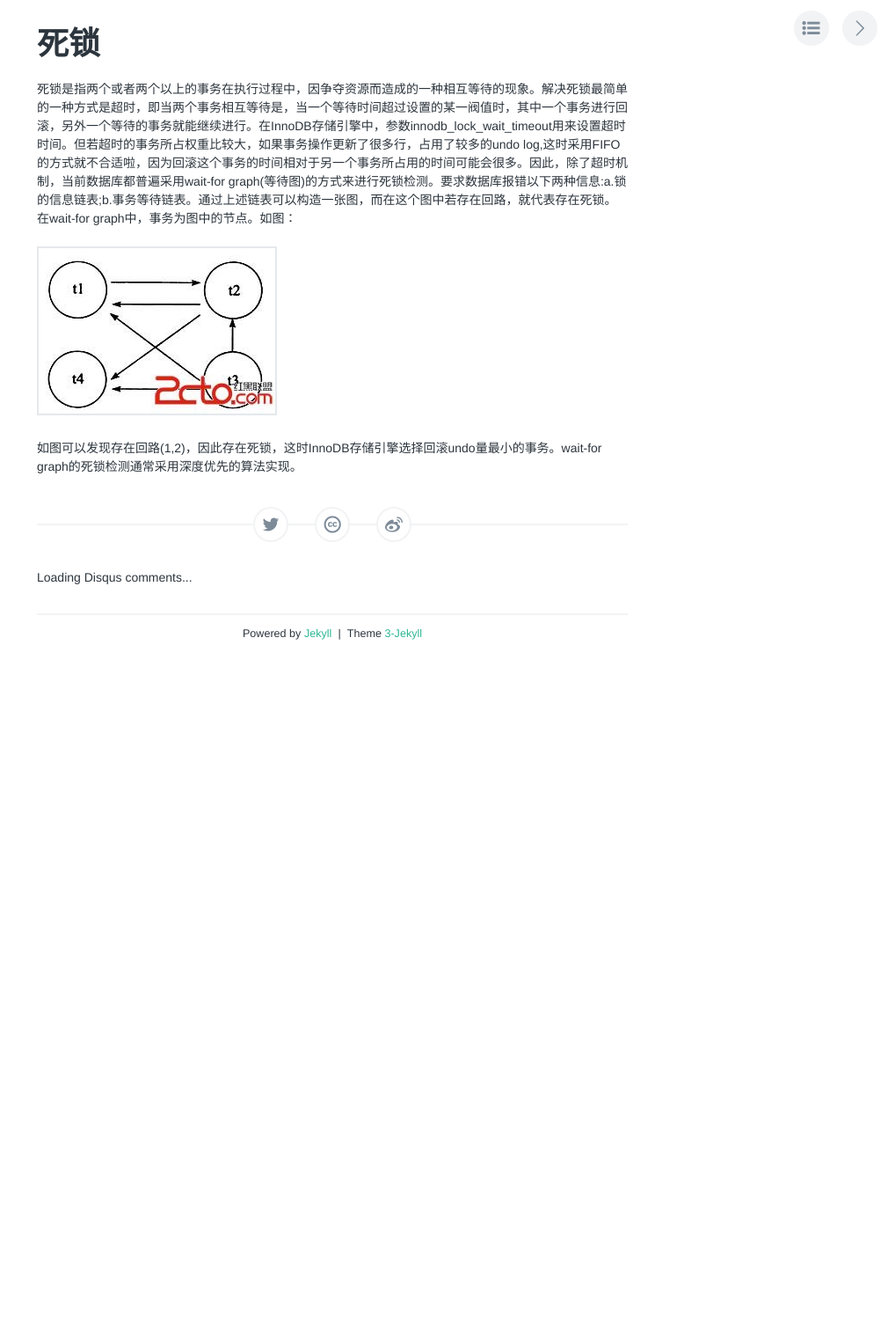
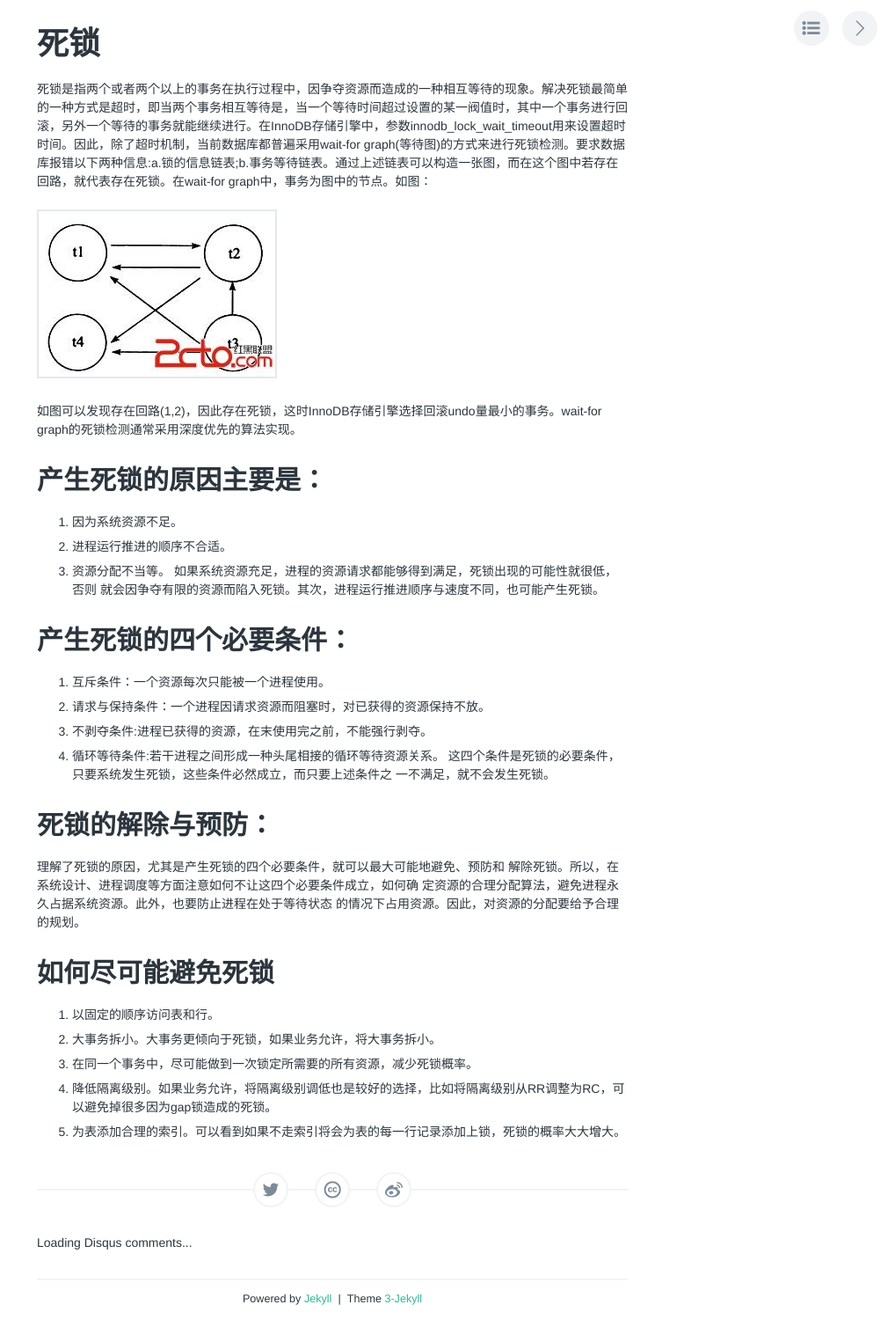
Before and after one commit to milkbobo/milkbobo.github.io, a Jekyll site: the page built from _posts/后端/2016-12-17-死锁.markdown, in a window 1280 px wide. Shown: the whole page at 88% size, without its empty margins (262-1280 px from the left). Built offline with Jekyll 4.4.1, drawn with Linux system fonts in a browser that asks for light colours; comment, search, counter and statistics services are not loaded.

Commit message:
添加死锁内容

```diff
--- a/_posts/后端/2016-12-17-死锁.markdown
+++ b/_posts/后端/2016-12-17-死锁.markdown
@@ -3,8 +3,37 @@ layout: post
 category: 后端
 ---
 
-死锁是指两个或者两个以上的事务在执行过程中，因争夺资源而造成的一种相互等待的现象。解决死锁最简单的一种方式是超时，即当两个事务相互等待是，当一个等待时间超过设置的某一阀值时，其中一个事务进行回滚，另外一个等待的事务就能继续进行。在InnoDB存储引擎中，参数innodb_lock_wait_timeout用来设置超时时间。但若超时的事务所占权重比较大，如果事务操作更新了很多行，占用了较多的undo log,这时采用FIFO的方式就不合适啦，因为回滚这个事务的时间相对于另一个事务所占用的时间可能会很多。因此，除了超时机制，当前数据库都普遍采用wait-for graph(等待图)的方式来进行死锁检测。要求数据库报错以下两种信息:a.锁的信息链表;b.事务等待链表。通过上述链表可以构造一张图，而在这个图中若存在回路，就代表存在死锁。在wait-for graph中，事务为图中的节点。如图：
+死锁是指两个或者两个以上的事务在执行过程中，因争夺资源而造成的一种相互等待的现象。解决死锁最简单的一种方式是超时，即当两个事务相互等待是，当一个等待时间超过设置的某一阀值时，其中一个事务进行回滚，另外一个等待的事务就能继续进行。在InnoDB存储引擎中，参数innodb_lock_wait_timeout用来设置超时时间。因此，除了超时机制，当前数据库都普遍采用wait-for graph(等待图)的方式来进行死锁检测。要求数据库报错以下两种信息:a.锁的信息链表;b.事务等待链表。通过上述链表可以构造一张图，而在这个图中若存在回路，就代表存在死锁。在wait-for graph中，事务为图中的节点。如图：
 
 ![](/assets/img/14819567625218.jpg)
 
 如图可以发现存在回路(1,2)，因此存在死锁，这时InnoDB存储引擎选择回滚undo量最小的事务。wait-for graph的死锁检测通常采用深度优先的算法实现。
+
+## 产生死锁的原因主要是：
+1. 因为系统资源不足。
+2. 进程运行推进的顺序不合适。
+3. 资源分配不当等。
+如果系统资源充足，进程的资源请求都能够得到满足，死锁出现的可能性就很低，否则
+就会因争夺有限的资源而陷入死锁。其次，进程运行推进顺序与速度不同，也可能产生死锁。
+
+## 产生死锁的四个必要条件：
+
+1. 互斥条件：一个资源每次只能被一个进程使用。
+2. 请求与保持条件：一个进程因请求资源而阻塞时，对已获得的资源保持不放。
+3. 不剥夺条件:进程已获得的资源，在末使用完之前，不能强行剥夺。
+4. 循环等待条件:若干进程之间形成一种头尾相接的循环等待资源关系。
+这四个条件是死锁的必要条件，只要系统发生死锁，这些条件必然成立，而只要上述条件之
+一不满足，就不会发生死锁。
+
+## 死锁的解除与预防：
+理解了死锁的原因，尤其是产生死锁的四个必要条件，就可以最大可能地避免、预防和
+解除死锁。所以，在系统设计、进程调度等方面注意如何不让这四个必要条件成立，如何确
+定资源的合理分配算法，避免进程永久占据系统资源。此外，也要防止进程在处于等待状态
+的情况下占用资源。因此，对资源的分配要给予合理的规划。
+
+## 如何尽可能避免死锁
+1. 以固定的顺序访问表和行。
+2. 大事务拆小。大事务更倾向于死锁，如果业务允许，将大事务拆小。
+3. 在同一个事务中，尽可能做到一次锁定所需要的所有资源，减少死锁概率。
+4. 降低隔离级别。如果业务允许，将隔离级别调低也是较好的选择，比如将隔离级别从RR调整为RC，可以避免掉很多因为gap锁造成的死锁。
+5. 为表添加合理的索引。可以看到如果不走索引将会为表的每一行记录添加上锁，死锁的概率大大增大。
```
Also changed, not shown: _posts/后端/2016-09-17-Mysql 事务隔离级别测试.markdown (+24 -16 lines), 1 other file.
